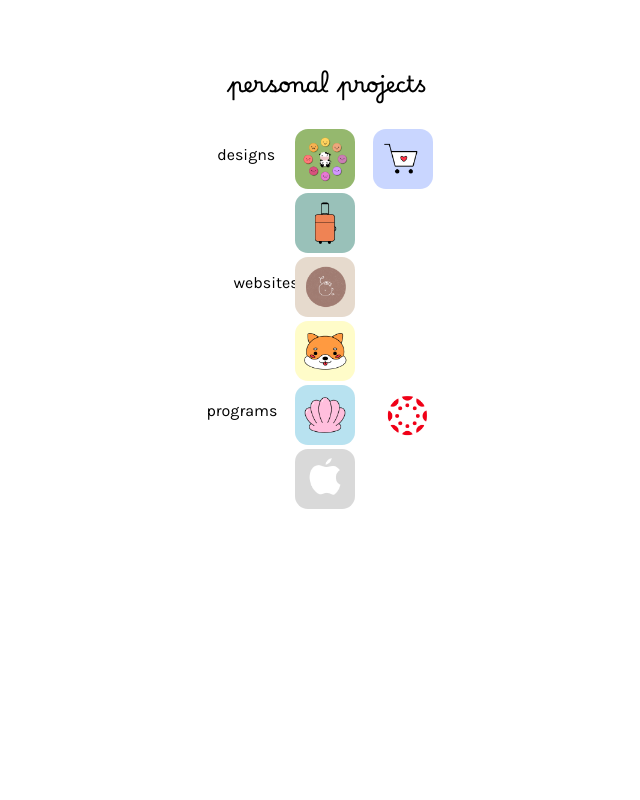
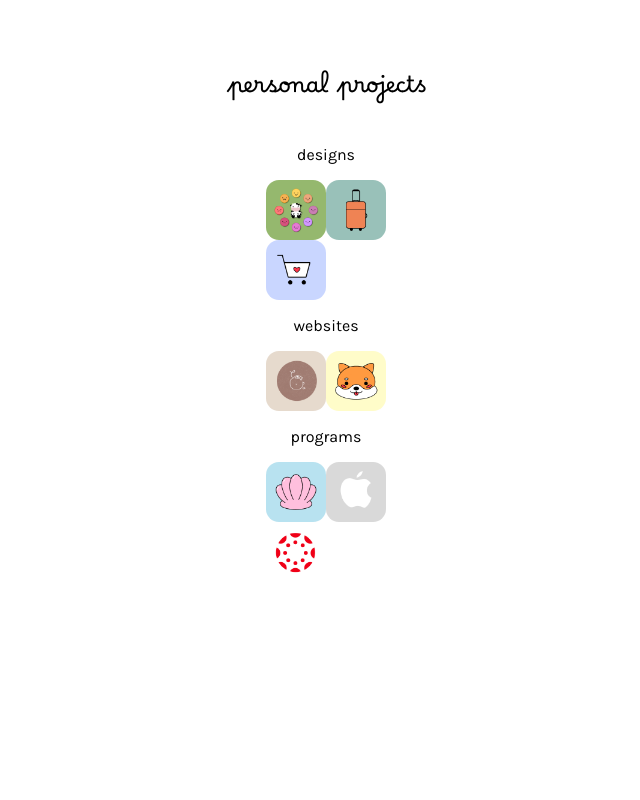
Before and after one commit to meganmok/meganmok.github.io, a React (Create React App) app: page /#/ in a window 1280 px wide. Shown: the part 1420-2220 px from the top of the page, without its empty margins (314-954 px from the left). Built offline with nearby package versions, Linux system fonts and the light colour scheme.

Commit message:
converted apps to grid

```diff
--- a/src/pages/Projects.css
+++ b/src/pages/Projects.css
@@ -14,19 +14,19 @@
     font-size: 16px;
 }
 
-#designs {
+#designsContainer {
     display: grid;
-    grid-template-columns: 33% 33% 33%;
+    grid-template-columns: auto auto;
 }
 
-#websites {
+#sitesContainer {
     display: grid;
-    grid-template-columns: 33% 33% 33%;
+    grid-template-columns: auto auto;
 }
 
-#programs {
+#progsContainer {
     display: grid;
-    grid-template-columns: 33% 33% 33%;
+    grid-template-columns: auto auto;
 }
 
 #iconHolder {
--- a/src/pages/Projects.js
+++ b/src/pages/Projects.js
@@ -80,11 +80,9 @@ function Projects() {
 
         <div id = "designs">
         <p className = "groupName"> designs</p>
-        <div id = "designsRow1">
+        <div id = "designsContainer">
         <img src = {dm} className = "app" id = "dm" alt = "dailymood" />
         <img src = {travel} className = "app" id = "travel" alt = "travel" />
-        </div>
-        <div id = "designsRow2">
         <img src = {cart} className = "app" id = "cart" alt = "cart"/>
         </div>
         </div>
@@ -92,23 +90,19 @@ function Projects() {
 
         <div id = "websites">
         <p className = "groupName"> websites</p>
-        <div id = "sitesRow1">
+        <div id = "sitesContainer">
         <img src = {ec} className = "app" id = "ec" alt = "espressco" />
         <img src = {shiba} className = "app" id = "shiba" alt = "tiktokpets" />
         </div>
-        <div id = "sitesRow2">
-      </div>
         </div>
 
         {/* end of websites */}
 
         <div id = "programs">
         <p className = "groupName"> programs</p>
-        <div id = "progsRow1">
+        <div id = "progsContainer">
         <img src = {shell} className = "app" id = "shell" alt = "shell"/>
         <img src = {apple} className = "app" id = "apple" alt = "apple"/>
-        </div>
-        <div id = "progsRow2">
         <img src = {canvas} className = "app" id = "canvas" alt = "canvas"/>
         </div>
           </div>
```
